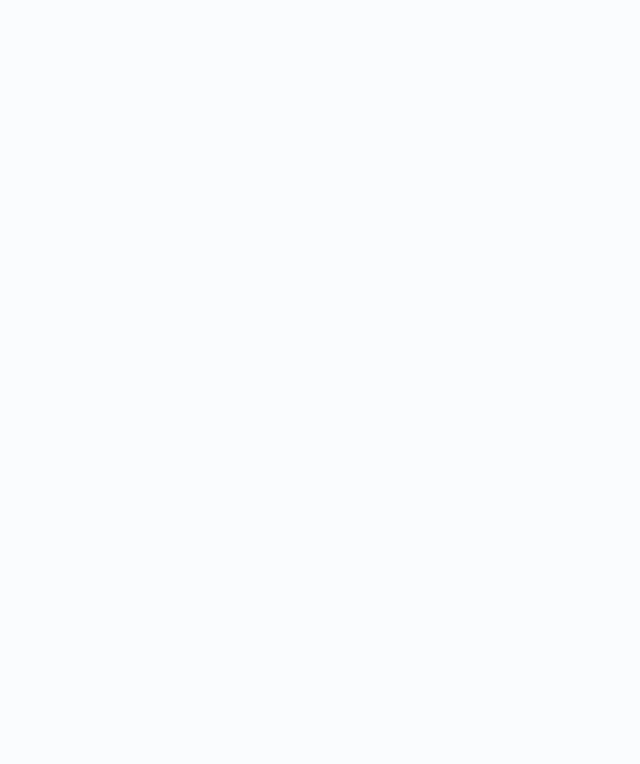
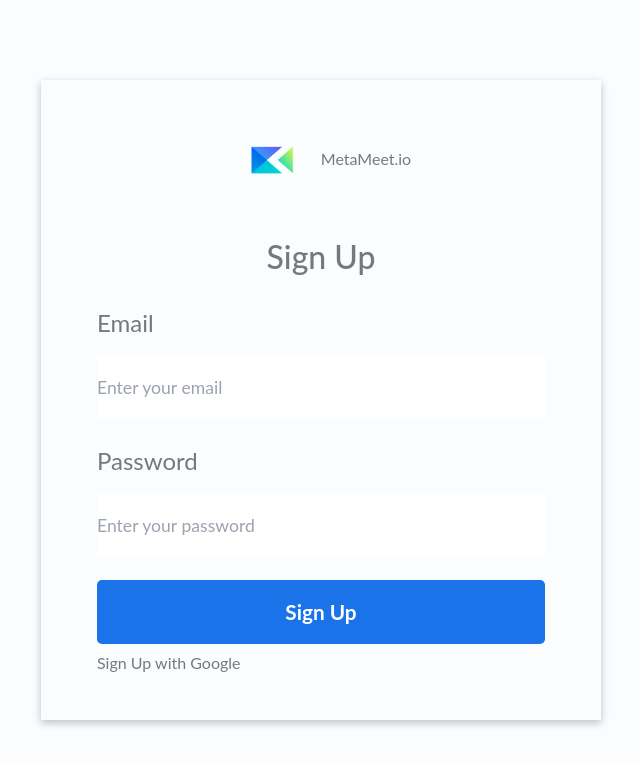
Before and after one commit to Yash621/meta-meet, a Next.js app in the folder frontend/: page /auth/1 in a window 1280 px wide. Shown: the top 764 px of the page, without its empty margins (319-959 px from the left). Built offline with nearby package versions, Linux system fonts and the light colour scheme.

Commit message:
implemented login logout components

```diff
--- a/frontend/components/Login/Login.module.css
+++ b/frontend/components/Login/Login.module.css
@@ -34,8 +34,9 @@
   height: 20%;
   border-radius: 5px;
   margin-bottom: 10px;
+  /* background-color: red; */
 }
-.loginOptions div {
+.loginOptionName {
   display: flex;
   justify-content: flex-start;
   align-items: center;
@@ -69,3 +70,17 @@
   font-weight: 500;
   margin-bottom: 10px;
 }
+.forgotPass {
+  /* background-color: red; */
+  width: 80%;
+  height: 30%;
+  display: flex;
+  justify-content: space-between;
+  align-items: center;
+}
+.forgotPass p {
+  cursor: pointer;
+}
+.forgotPass :hover {
+  text-decoration: underline;
+}
--- a/frontend/components/Login/Login.tsx
+++ b/frontend/components/Login/Login.tsx
@@ -3,7 +3,7 @@ import LoginCSS from "../Login/Login.module.css";
 import Image from "next/image";
 import Logo from "../../public/static/images/logo.png";
 
-function Login() {
+function Login({ authState }) {
   return (
     <div className={LoginCSS.login}>
       <div className={LoginCSS.companyName}>
@@ -15,23 +15,27 @@ function Login() {
         />
         <h1>MetaMeet.io</h1>
       </div>
-      <div className={LoginCSS.loginheading}>Login</div>
-      <div className={LoginCSS.loginOptions}>
-        <div>Email</div>
+      <div className={LoginCSS.loginheading}>{authState}</div>
+      <div className={`${LoginCSS.loginOptions}`}>
+        <div className={LoginCSS.loginOptionName}>Email</div>
         <input
           className={LoginCSS.input}
           placeholder="Enter your email"
         ></input>
       </div>
       <div className={LoginCSS.loginOptions}>
-        <div>Password</div>
+        <div className={LoginCSS.loginOptionName}>Password</div>
         <input
           className={LoginCSS.input}
           placeholder="Enter your password"
         ></input>
       </div>
       <div className={LoginCSS.loginOptions}>
-        <button className={LoginCSS.submitLogin}>Submit</button>
+        <button className={LoginCSS.submitLogin}>{authState}</button>
+        <div className={LoginCSS.forgotPass}>
+          {authState === "Sign In" && <p>Forgot Password?</p>}
+          <p>{authState} with Google</p>
+        </div>
       </div>
     </div>
   );
--- a/frontend/components/Logout/Logout.tsx
+++ /dev/null
@@ -1,7 +0,0 @@
-import React from "react";
-
-function Logout() {
-  return <div></div>;
-}
-
-export default Logout;
--- a/frontend/pages/auth/[pid].tsx
+++ b/frontend/pages/auth/[pid].tsx
@@ -1,7 +1,6 @@
 import React from "react";
 import { useRouter } from "next/router";
 import Login from "../../components/Login/Login";
-import Logout from "../../components/Logout/Logout";
 import authCSS from "../auth/auth.module.css";
 
 function LoginRegister() {
@@ -10,7 +9,11 @@ function LoginRegister() {
 
   return (
     <div className={authCSS.auth}>
-      {pid == "login" ? <Login /> : <Logout />}
+      {pid == "login" ? (
+        <Login authState="Sign In" />
+      ) : (
+        <Login authState="Sign Up" />
+      )}
     </div>
   );
 }
```
Also changed, not shown: frontend/pages/LandingPage/LandingPage.tsx (+5 -5 lines), frontend/components/Logout/Logout.module.css (deleted).
